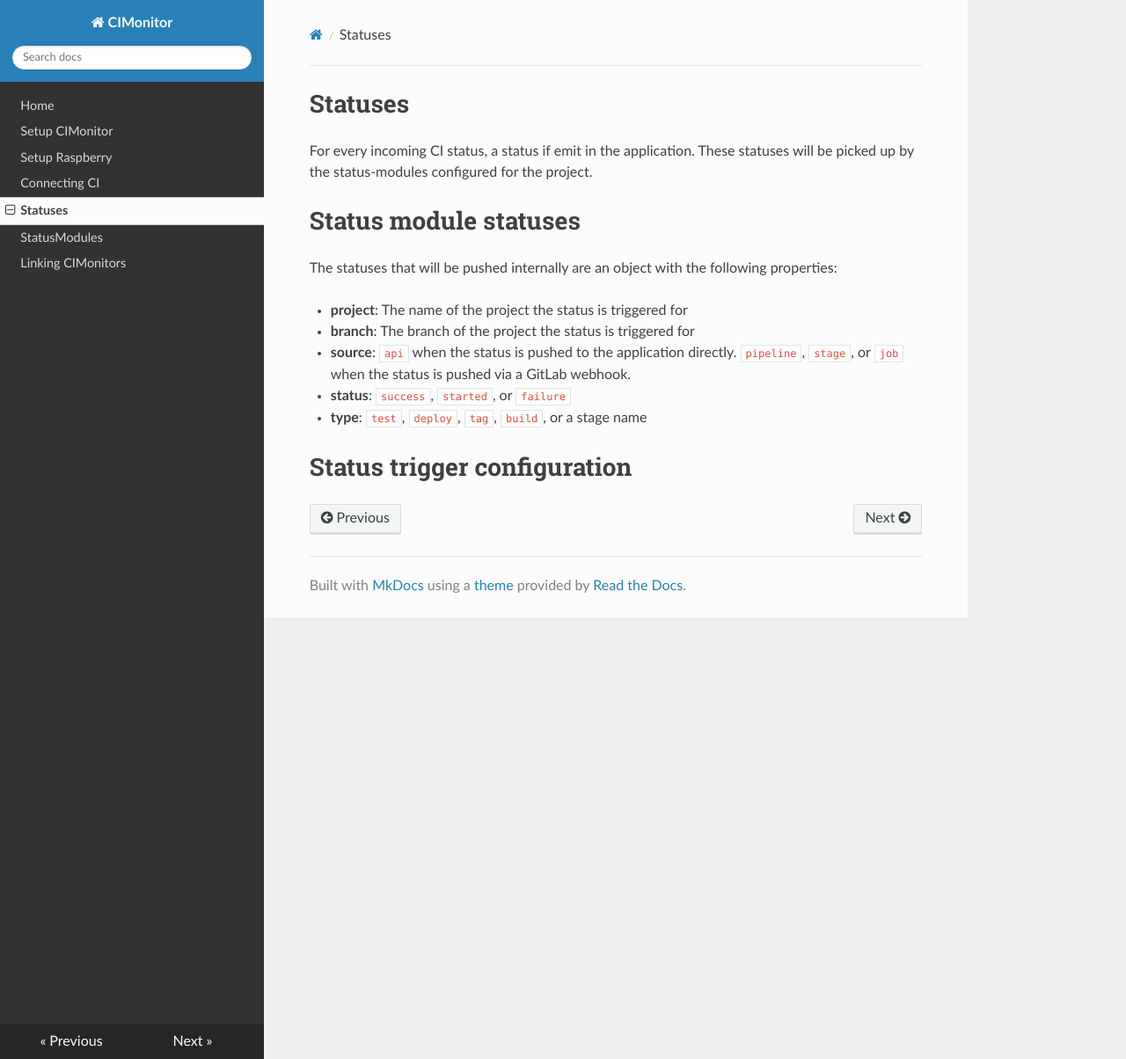
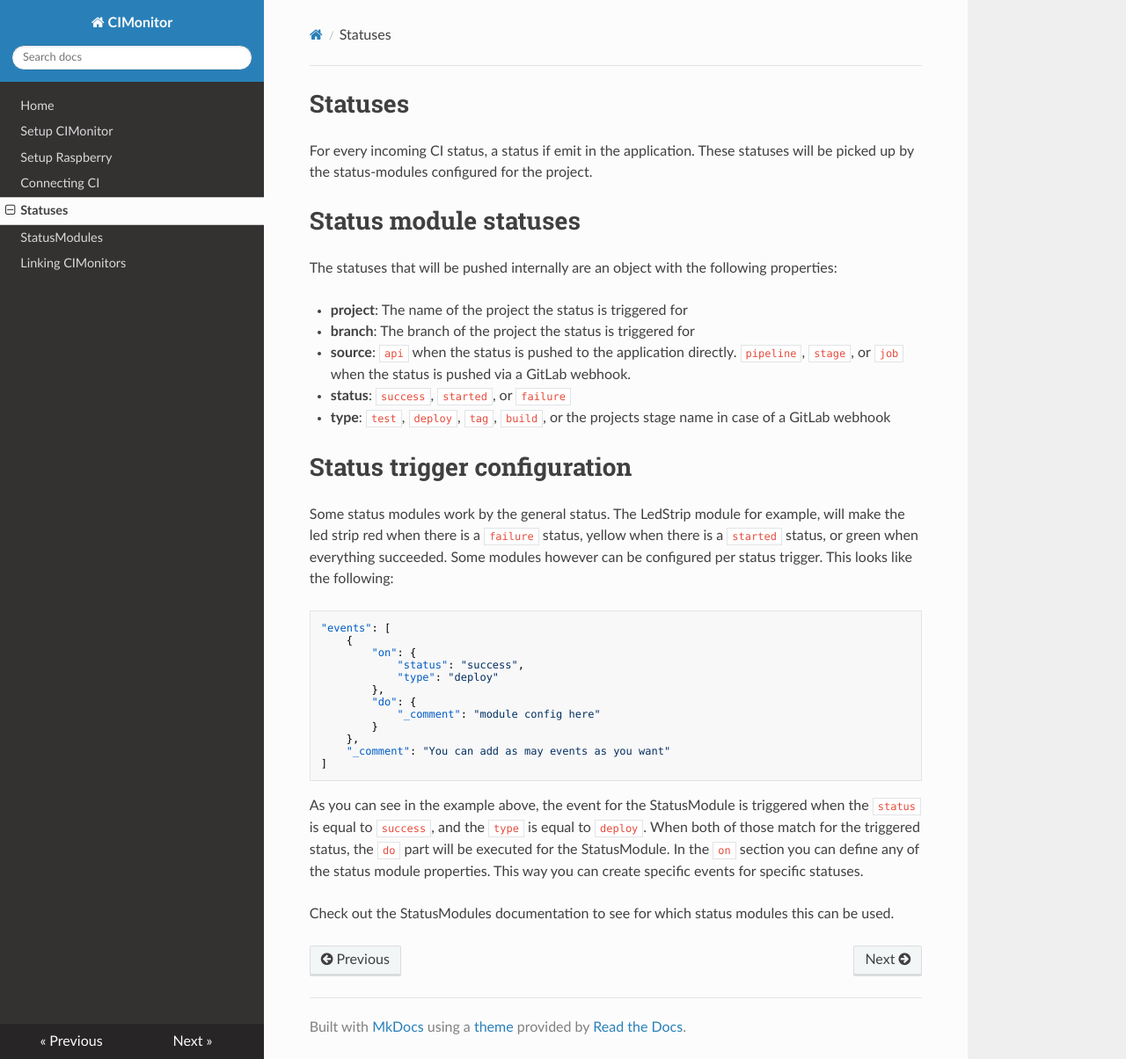
Before and after one commit to FuturePortal/CIMonitor, an MkDocs documentation site: the page built from docs/statuses.md, in a window 1280 px wide and 1204 px high. Shown: the whole window at 88% size. Built offline with MkDocs 1.6.1, drawn with Linux system fonts in a browser that asks for light colours; nearby versions of some CDN libraries; old or Windows-style settings are respelled for this version of MkDocs.

Commit message:
Finish documentation on statuses

````diff
--- a/docs/statuses.md
+++ b/docs/statuses.md
@@ -12,6 +12,32 @@ The statuses that will be pushed internally are an object with the following pro
 - **source**: `api` when the status is pushed to the application directly. `pipeline`, `stage`, or `job` when
   the status is pushed via a GitLab webhook.
 - **status**: `success`, `started`, or `failure`
-- **type**: `test`, `deploy`, `tag`, `build`, or a stage name
+- **type**: `test`, `deploy`, `tag`, `build`, or the projects stage name in case of a GitLab webhook
 
 # Status trigger configuration
+
+Some status modules work by the general status. The LedStrip module for example, will make the led strip red when
+there is a `failure` status, yellow when there is a `started` status, or green when everything succeeded. Some
+modules however can be configured per status trigger. This looks like the following:
+
+```json
+"events": [
+    {
+        "on": {
+            "status": "success",
+            "type": "deploy"
+        },
+        "do": {
+            "_comment": "module config here"
+        }
+    },
+    "_comment": "You can add as may events as you want"
+]
+```
+
+As you can see in the example above, the event for the StatusModule is triggered when the `status` is equal to
+`success`, and the `type` is equal to `deploy`. When both of those match for the triggered status, the `do`
+part will be executed for the StatusModule. In the `on` section you can define any of the status module
+properties. This way you can create specific events for specific statuses.
+
+Check out the StatusModules documentation to see for which status modules this can be used.
````
